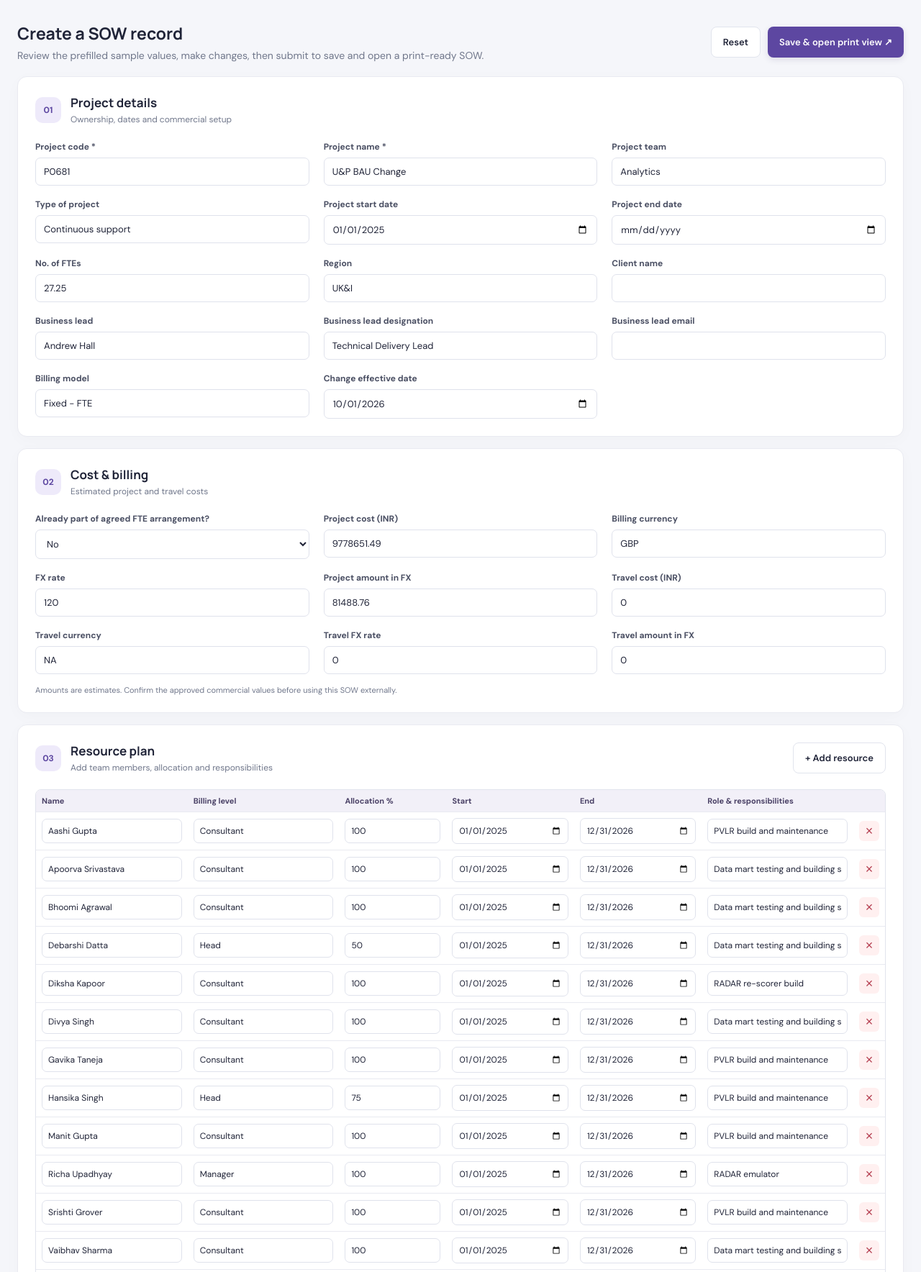
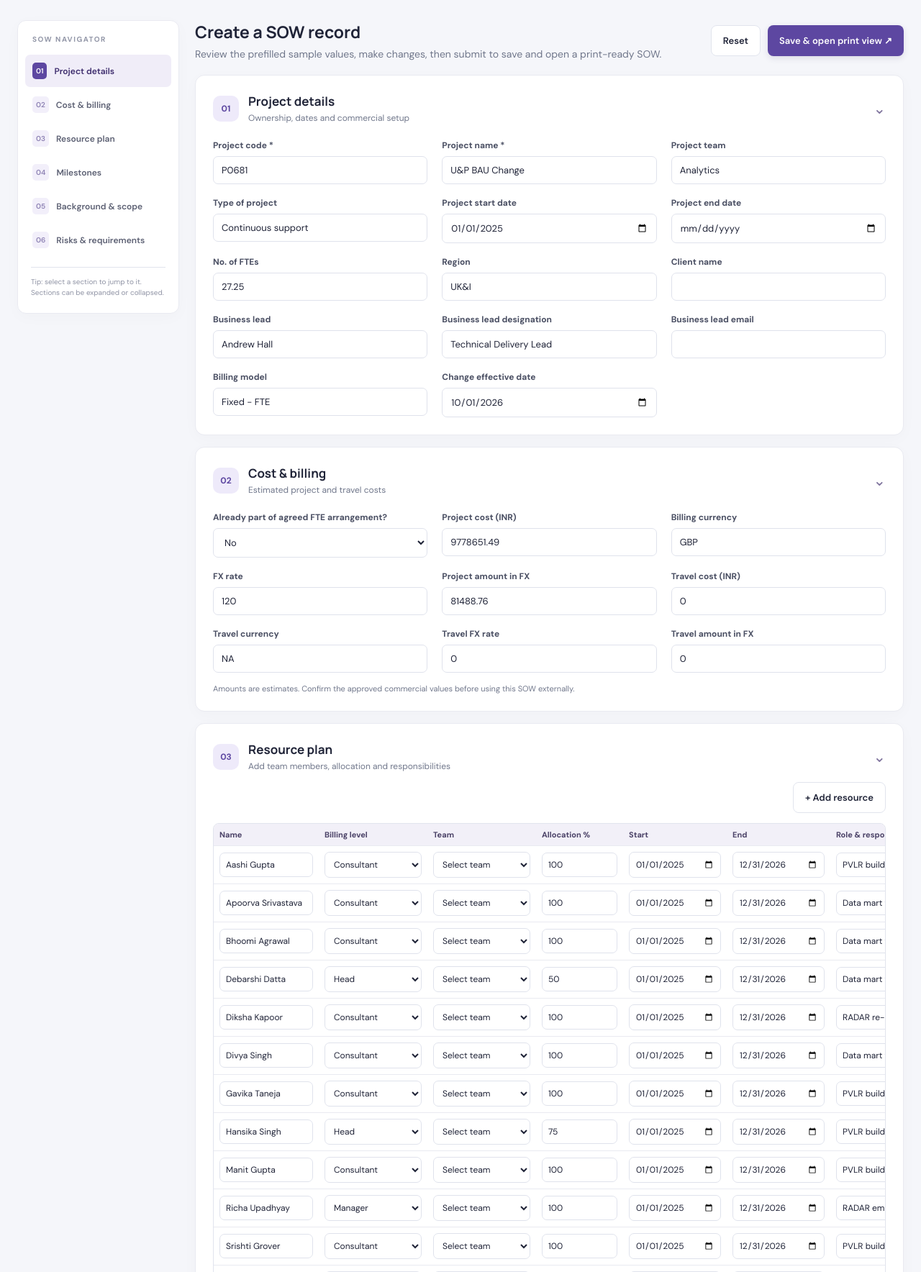
Before and after one commit to Rutiktorambe/GitIgnoreRepo, a Flask app: page / in a window 1280 px wide. Shown: the part 142-1910 px from the top of the page at 72% size. Run offline with Flask 3, Linux system fonts and the light colour scheme.

Commit message:
version-2.0

```diff
--- a/SOW/Version-1/app.py
+++ b/SOW/Version-1/app.py
@@ -80,6 +80,7 @@ class SowResource(db.Model):
     project_id = db.Column(db.Integer, db.ForeignKey("sow_projects.id"), nullable=False)
     name = db.Column(db.String(150), nullable=False)
     billing_level = db.Column(db.String(100))
+    team = db.Column(db.String(100))
     allocation_percent = db.Column(db.Numeric(6, 2), default=100)
     start_date = db.Column(db.Date)
     end_date = db.Column(db.Date)
@@ -254,6 +255,7 @@ def create_project():
 
         resource_names = request.form.getlist("resource_name[]")
         levels = request.form.getlist("resource_level[]")
+        teams = request.form.getlist("resource_team[]")
         allocations = request.form.getlist("resource_allocation[]")
         starts = request.form.getlist("resource_start[]")
         ends = request.form.getlist("resource_end[]")
@@ -264,6 +266,7 @@ def create_project():
             project.resources.append(SowResource(
                 name=name.strip(),
                 billing_level=levels[i] if i < len(levels) else "",
+                team=teams[i] if i < len(teams) else "",
                 allocation_percent=parse_decimal(allocations[i] if i < len(allocations) else "100"),
                 start_date=parse_date(starts[i] if i < len(starts) else ""),
                 end_date=parse_date(ends[i] if i < len(ends) else ""),
--- a/SOW/Version-1/static/app.js
+++ b/SOW/Version-1/static/app.js
@@ -11,4 +11,26 @@ document.addEventListener("DOMContentLoaded", () => {
     const button = event.target.closest(".remove-row");
     if (button) button.closest("tr").remove();
   });
+
+  // Section navigator: open the target section, scroll it into view, and mark active link.
+  const navLinks = [...document.querySelectorAll(".nav-link")];
+  navLinks.forEach((link) => {
+    link.addEventListener("click", () => {
+      const target = document.querySelector(link.getAttribute("href"));
+      if (target && target.tagName.toLowerCase() === "details") target.open = true;
+      navLinks.forEach((item) => item.classList.toggle("active", item === link));
+    });
+  });
+
+  // Keep the navigator highlight in sync with the section nearest the viewport.
+  const sections = [...document.querySelectorAll("details.collapsible")];
+  if ("IntersectionObserver" in window) {
+    const observer = new IntersectionObserver((entries) => {
+      const visible = entries.filter((entry) => entry.isIntersecting)
+        .sort((a, b) => b.intersectionRatio - a.intersectionRatio)[0];
+      if (visible) navLinks.forEach((link) =>
+        link.classList.toggle("active", link.getAttribute("href") === "#" + visible.target.id));
+    }, { rootMargin: "-15% 0px -65% 0px", threshold: [0, 0.1, 0.25] });
+    sections.forEach((section) => observer.observe(section));
+  }
 });
--- a/SOW/Version-1/static/style.css
+++ b/SOW/Version-1/static/style.css
@@ -6,3 +6,26 @@
 @media(max-width:520px){.grid,.doc-grid{grid-template-columns:1fr}.container{padding:0 12px}.bottom-submit{align-items:stretch;flex-direction:column}.bottom-submit .btn{width:100%}.print-body{padding:0}.document{padding:20px 14px}.doc-header h1{font-size:22px}.doc-table{min-width:650px}.doc-section:has(.doc-table){overflow-x:auto}}
 @page{size:A4 landscape;margin:12mm}
 @media print{body,.print-body{background:white;padding:0;font-size:11px}.no-print{display:none!important}.document{max-width:none;padding:0;margin:0;box-shadow:none}.doc-header{margin-bottom:15px}.doc-header h1{font-size:22px}.doc-section{margin:16px 0;break-inside:auto}.doc-section h2{break-after:avoid}.doc-table{font-size:9px}.doc-table th,.doc-table td{padding:5px}.doc-grid{grid-template-columns:repeat(3,minmax(0,1fr))}.doc-field{padding:6px}.doc-copy{break-inside:avoid}.doc-footer{font-size:9px}}
+
+/* Collapsible sections and in-page navigator */
+.workspace-layout{max-width:1500px;margin:28px auto;display:grid;grid-template-columns:225px minmax(0,1fr);gap:22px;align-items:start;padding:0 24px}
+.workspace-layout .container{max-width:none;margin:0;padding:0;min-width:0}
+.section-nav{position:sticky;top:20px;background:#fff;border:1px solid #e9eaf1;border-radius:12px;padding:16px 10px;box-shadow:0 5px 22px #27233b06}
+.nav-title{font-size:10px;letter-spacing:1.5px;font-weight:800;color:#9296a7;padding:3px 10px 13px}
+.nav-link{display:flex;align-items:center;gap:10px;text-decoration:none;color:#5c6073;font-size:12px;font-weight:600;padding:11px 10px;border-radius:7px;margin:2px 0}
+.nav-link span{font-size:10px;color:#8e83b4;background:#f2effa;border-radius:5px;padding:5px}
+.nav-link:hover,.nav-link.active{background:#f0edf8;color:#3d2c6d}
+.nav-link.active span{background:#5d47a1;color:#fff}
+.nav-note{margin:15px 8px 5px;padding-top:12px;border-top:1px solid var(--line);font-size:10px;line-height:1.5;color:#9094a5}
+details.collapsible{scroll-margin-top:18px}
+details.collapsible>summary{list-style:none;cursor:pointer;user-select:none}
+details.collapsible>summary::-webkit-details-marker{display:none}
+details.collapsible>summary .collapse-indicator{margin-left:auto;font-size:21px;color:#7d729c;transition:transform .2s}
+details.collapsible:not([open])>summary{margin-bottom:0}
+details.collapsible:not([open])>summary .collapse-indicator{transform:rotate(-90deg)}
+details.collapsible[open]>summary{margin-bottom:22px}
+.section-tools{display:flex;justify-content:flex-end;margin:-8px 0 14px}
+#resources-table select,#milestones-table select{min-width:135px;padding:8px;font-size:12px}
+@media(max-width:1000px){.workspace-layout{grid-template-columns:1fr;margin:20px auto}.section-nav{position:static;display:flex;flex-wrap:wrap;gap:3px;padding:12px}.nav-title{width:100%;padding-bottom:5px}.nav-link{flex:1 1 140px}.nav-note{display:none}}
+@media(max-width:600px){.workspace-layout{padding:0 12px}.nav-link{flex:1 1 120px}.section-heading{align-items:flex-start}.section-heading h3{font-size:15px}}
+@media print{.workspace-layout{display:block;max-width:none;margin:0;padding:0}.section-nav{display:none}}
--- a/SOW/Version-1/templates/form.html
+++ b/SOW/Version-1/templates/form.html
@@ -12,14 +12,25 @@
   <div><div class="eyebrow">PROJECT OPERATIONS</div><h1>Statement of Work</h1><p>Project setup, resource planning and billing details</p></div>
   <div class="top-actions"><span class="status-dot"></span> Draft workspace</div>
 </header>
-<main class="container">
+<div class="workspace-layout">
+  <aside class="section-nav" aria-label="SOW section navigator">
+    <div class="nav-title">SOW NAVIGATOR</div>
+    <a href="#project-details" class="nav-link active"><span>01</span> Project details</a>
+    <a href="#cost-billing" class="nav-link"><span>02</span> Cost &amp; billing</a>
+    <a href="#resource-plan" class="nav-link"><span>03</span> Resource plan</a>
+    <a href="#milestones" class="nav-link"><span>04</span> Milestones</a>
+    <a href="#scope" class="nav-link"><span>05</span> Background &amp; scope</a>
+    <a href="#risks" class="nav-link"><span>06</span> Risks &amp; requirements</a>
+    <div class="nav-note">Tip: select a section to jump to it. Sections can be expanded or collapsed.</div>
+  </aside>
+  <main class="container">
   {% with messages = get_flashed_messages(with_categories=true) %}{% for category, message in messages %}
     <div class="alert">{{ message }}</div>
   {% endfor %}{% endwith %}
   <form action="{{ url_for('create_project') }}" method="post" id="sow-form">
     <div class="intro-row"><div><h2>Create a SOW record</h2><p>Review the prefilled sample values, make changes, then submit to save and open a print-ready SOW.</p></div><div class="form-actions"><button type="reset" class="btn btn-light">Reset</button><button type="submit" class="btn btn-primary">Save &amp; open print view ↗</button></div></div>
 
-    <section class="panel"><div class="section-heading"><span class="section-number">01</span><div><h3>Project details</h3><p>Ownership, dates and commercial setup</p></div></div>
+    <details class="panel collapsible" id="project-details" open><summary class="section-heading"><span class="section-number">01</span><div><h3>Project details</h3><p>Ownership, dates and commercial setup</p></div><span class="collapse-indicator">⌄</span></summary>
       <div class="grid">
         <label>Project code *<input required name="project_code" value="{{ data.project_code }}"></label>
         <label>Project name *<input required name="project_name" value="{{ data.project_name }}"></label>
@@ -36,9 +47,9 @@
         <label>Billing model<input name="billing_model" value="{{ data.billing_model }}"></label>
         <label>Change effective date<input type="date" name="change_effective_date" value="{{ data.change_effective_date }}"></label>
       </div>
-    </section>
+    </details>
 
-    <section class="panel"><div class="section-heading"><span class="section-number">02</span><div><h3>Cost &amp; billing</h3><p>Estimated project and travel costs</p></div></div>
+    <details class="panel collapsible" id="cost-billing" open><summary class="section-heading"><span class="section-number">02</span><div><h3>Cost &amp; billing</h3><p>Estimated project and travel costs</p></div><span class="collapse-indicator">⌄</span></summary>
       <div class="grid">
         <label>Already part of agreed FTE arrangement?
           <select name="already_agreed_fte"><option {% if data.already_agreed_fte == 'No' %}selected{% endif %}>No</option><option {% if data.already_agreed_fte == 'Yes' %}selected{% endif %}>Yes</option></select>
@@ -53,34 +64,36 @@
         <label>Travel amount in FX<input type="number" step="0.01" name="travel_cost_fx" value="{{ data.travel_cost_fx }}"></label>
       </div>
       <p class="hint">Amounts are estimates. Confirm the approved commercial values before using this SOW externally.</p>
-    </section>
+    </details>
 
-    <section class="panel"><div class="section-heading"><span class="section-number">03</span><div><h3>Resource plan</h3><p>Add team members, allocation and responsibilities</p></div><button type="button" class="btn btn-light push" id="add-resource">+ Add resource</button></div>
-      <div class="table-wrap"><table id="resources-table"><thead><tr><th>Name</th><th>Billing level</th><th>Allocation %</th><th>Start</th><th>End</th><th>Role &amp; responsibilities</th><th></th></tr></thead><tbody>
+    <details class="panel collapsible" id="resource-plan" open><summary class="section-heading"><span class="section-number">03</span><div><h3>Resource plan</h3><p>Add team members, allocation and responsibilities</p></div><span class="collapse-indicator">⌄</span></summary>
+      <div class="section-tools"><button type="button" class="btn btn-light" id="add-resource">+ Add resource</button></div>
+      <div class="table-wrap"><table id="resources-table"><thead><tr><th>Name</th><th>Billing level</th><th>Team</th><th>Allocation %</th><th>Start</th><th>End</th><th>Role &amp; responsibilities</th><th></th></tr></thead><tbody>
       {% for r in resources %}<tr>
-        <td><input name="resource_name[]" value="{{ r[0] }}" aria-label="Resource name"></td><td><input name="resource_level[]" value="{{ r[1] }}" aria-label="Billing level"></td><td><input type="number" min="0" max="100" step="0.01" name="resource_allocation[]" value="{{ r[2] }}" aria-label="Allocation percent"></td><td><input type="date" name="resource_start[]" value="{{ r[3] }}" aria-label="Resource start"></td><td><input type="date" name="resource_end[]" value="{{ r[4] }}" aria-label="Resource end"></td><td><input name="resource_responsibilities[]" value="{{ r[5] }}" aria-label="Responsibilities"></td><td><button type="button" class="remove-row" aria-label="Remove resource">×</button></td>
+        <td><input name="resource_name[]" value="{{ r[0] }}" aria-label="Resource name"></td><td><select name="resource_level[]" aria-label="Billing level"><option value="">Select level</option>{% for level in ['Consultant','Head','Manager','Senior Consultant','Analyst'] %}<option value="{{ level }}" {% if r[1] == level %}selected{% endif %}>{{ level }}</option>{% endfor %}</select></td><td><select name="resource_team[]" aria-label="Team"><option value="">Select team</option>{% for team in ['PVLR','RADAR','Risk Modeling','Data Mart','Pricing','Transformation','Other'] %}<option value="{{ team }}" {% if r[6]|default('') == team %}selected{% endif %}>{{ team }}</option>{% endfor %}</select></td><td><input type="number" min="0" max="100" step="0.01" name="resource_allocation[]" value="{{ r[2] }}" aria-label="Allocation percent"></td><td><input type="date" name="resource_start[]" value="{{ r[3] }}" aria-label="Resource start"></td><td><input type="date" name="resource_end[]" value="{{ r[4] }}" aria-label="Resource end"></td><td><input name="resource_responsibilities[]" value="{{ r[5] }}" aria-label="Responsibilities"></td><td><button type="button" class="remove-row" aria-label="Remove resource">×</button></td>
       </tr>{% endfor %}
       </tbody></table></div>
-    </section>
+    </details>
 
-    <section class="panel"><div class="section-heading"><span class="section-number">04</span><div><h3>Milestones &amp; activities</h3><p>Planning, delivery activities and documentation</p></div><button type="button" class="btn btn-light push" id="add-milestone">+ Add milestone</button></div>
+    <details class="panel collapsible" id="milestones" open><summary class="section-heading"><span class="section-number">04</span><div><h3>Milestones &amp; activities</h3><p>Planning, delivery activities and documentation</p></div><span class="collapse-indicator">⌄</span></summary>
+      <div class="section-tools"><button type="button" class="btn btn-light" id="add-milestone">+ Add milestone</button></div>
       <div class="table-wrap"><table id="milestones-table"><thead><tr><th>Milestone</th><th>Action points</th><th>Start date</th><th>End date</th><th>Description</th><th></th></tr></thead><tbody>
       {% for m in milestones %}<tr>
         <td><input name="milestone_name[]" value="{{ m[0] }}" aria-label="Milestone"></td><td><input type="number" min="0" name="milestone_points[]" value="{{ m[1] }}" aria-label="Action points"></td><td><input type="date" name="milestone_start[]" value="{{ m[2] }}" aria-label="Milestone start"></td><td><input type="date" name="milestone_end[]" value="{{ m[3] }}" aria-label="Milestone end"></td><td><input name="milestone_description[]" value="{{ m[4] }}" aria-label="Description"></td><td><button type="button" class="remove-row" aria-label="Remove milestone">×</button></td>
       </tr>{% endfor %}
       </tbody></table></div>
-    </section>
+    </details>
 
-    <section class="panel"><div class="section-heading"><span class="section-number">05</span><div><h3>Background &amp; scope</h3><p>Business context and delivery boundaries</p></div></div>
+    <details class="panel collapsible" id="scope" open><summary class="section-heading"><span class="section-number">05</span><div><h3>Background &amp; scope</h3><p>Business context and delivery boundaries</p></div><span class="collapse-indicator">⌄</span></summary>
       <div class="stack">
         <label>Executive summary<textarea name="executive_summary" rows="3">{{ data.executive_summary }}</textarea></label>
         <label>Background<textarea name="background" rows="5">{{ data.background }}</textarea></label>
         <label>In scope<textarea name="in_scope" rows="5">{{ data.in_scope }}</textarea><small>Use a new line for each item.</small></label>
         <label>Out of scope<textarea name="out_of_scope" rows="3">{{ data.out_of_scope }}</textarea></label>
       </div>
-    </section>
+    </details>
 
-    <section class="panel"><div class="section-heading"><span class="section-number">06</span><div><h3>Risks, skills &amp; software</h3><p>Dependencies and delivery requirements</p></div></div>
+    <details class="panel collapsible" id="risks" open><summary class="section-heading"><span class="section-number">06</span><div><h3>Risks, skills &amp; software</h3><p>Dependencies and delivery requirements</p></div><span class="collapse-indicator">⌄</span></summary>
       <div class="stack">
         <label>Dependencies &amp; risks<textarea name="dependencies_risks" rows="5">{{ data.dependencies_risks }}</textarea></label>
         <label>Required skills<textarea name="required_skills" rows="5">{{ data.required_skills }}</textarea></label>
@@ -88,13 +101,14 @@
         <label>Other notes<textarea name="other_notes" rows="4">{{ data.other_notes }}</textarea></label>
         <label>Declarations<textarea name="declarations" rows="4">{{ data.declarations }}</textarea></label>
       </div>
-    </section>
+    </details>
     <div class="bottom-submit"><span>Submitting saves the record and opens the printable document.</span><button type="submit" class="btn btn-primary">Save SOW &amp; Print ↗</button></div>
   </form>
   <footer>Internal SOW workspace · Demo data is prefilled from the reference screenshots</footer>
 </main>
+</div>
 <template id="resource-row-template"><tr>
-  <td><input name="resource_name[]" aria-label="Resource name" placeholder="Full name"></td><td><input name="resource_level[]" aria-label="Billing level" placeholder="Consultant"></td><td><input type="number" min="0" max="100" step="0.01" name="resource_allocation[]" value="100" aria-label="Allocation percent"></td><td><input type="date" name="resource_start[]" aria-label="Resource start"></td><td><input type="date" name="resource_end[]" aria-label="Resource end"></td><td><input name="resource_responsibilities[]" aria-label="Responsibilities" placeholder="Role and responsibilities"></td><td><button type="button" class="remove-row" aria-label="Remove resource">×</button></td>
+  <td><input name="resource_name[]" aria-label="Resource name" placeholder="Full name"></td><td><select name="resource_level[]" aria-label="Billing level"><option value="">Select level</option><option>Consultant</option><option>Head</option><option>Manager</option><option>Senior Consultant</option><option>Analyst</option></select></td><td><select name="resource_team[]" aria-label="Team"><option value="">Select team</option><option>PVLR</option><option>RADAR</option><option>Risk Modeling</option><option>Data Mart</option><option>Pricing</option><option>Transformation</option><option>Other</option></select></td><td><input type="number" min="0" max="100" step="0.01" name="resource_allocation[]" value="100" aria-label="Allocation percent"></td><td><input type="date" name="resource_start[]" aria-label="Resource start"></td><td><input type="date" name="resource_end[]" aria-label="Resource end"></td><td><input name="resource_responsibilities[]" aria-label="Responsibilities" placeholder="Role and responsibilities"></td><td><button type="button" class="remove-row" aria-label="Remove resource">×</button></td>
 </tr></template>
 <template id="milestone-row-template"><tr>
   <td><input name="milestone_name[]" aria-label="Milestone" placeholder="Milestone name"></td><td><input type="number" min="0" name="milestone_points[]" value="1" aria-label="Action points"></td><td><input type="date" name="milestone_start[]" aria-label="Milestone start"></td><td><input type="date" name="milestone_end[]" aria-label="Milestone end"></td><td><input name="milestone_description[]" aria-label="Description" placeholder="Description"></td><td><button type="button" class="remove-row" aria-label="Remove milestone">×</button></td>
--- a/SOW/Version-1/templates/print.html
+++ b/SOW/Version-1/templates/print.html
@@ -13,8 +13,8 @@
     <tr><td>Project</td><td>Cost per month</td><td>{{ project.project_cost_inr or '—' }}</td><td>{{ project.billing_currency or '—' }}</td><td>{{ project.fx_rate or '—' }}</td><td>{{ project.project_cost_fx or '—' }}</td></tr>
     <tr><td>Travel</td><td>As applicable</td><td>{{ project.travel_cost_inr or '—' }}</td><td>{{ project.travel_currency or '—' }}</td><td>{{ project.travel_fx_rate or '—' }}</td><td>{{ project.travel_cost_fx or '—' }}</td></tr>
   </tbody></table><p class="muted">Already part of an agreed FTE arrangement: <strong>{{ project.already_agreed_fte or '—' }}</strong></p></section>
-  <section class="doc-section"><h2>03 · Resource plan</h2><table class="doc-table"><thead><tr><th>Name</th><th>Billing level</th><th>Allocation</th><th>Start date</th><th>End date</th><th>Role &amp; responsibilities</th></tr></thead><tbody>
-  {% for r in project.resources %}<tr><td>{{ r.name }}</td><td>{{ r.billing_level or '—' }}</td><td>{{ r.allocation_percent or 0 }}%</td><td>{{ r.start_date or '—' }}</td><td>{{ r.end_date or '—' }}</td><td>{{ r.responsibilities or '—' }}</td></tr>{% else %}<tr><td colspan="6">No resources provided.</td></tr>{% endfor %}
+  <section class="doc-section"><h2>03 · Resource plan</h2><table class="doc-table"><thead><tr><th>Name</th><th>Billing level</th><th>Team</th><th>Allocation</th><th>Start date</th><th>End date</th><th>Role &amp; responsibilities</th></tr></thead><tbody>
+  {% for r in project.resources %}<tr><td>{{ r.name }}</td><td>{{ r.billing_level or '—' }}</td><td>{{ r.team or '—' }}</td><td>{{ r.allocation_percent or 0 }}%</td><td>{{ r.start_date or '—' }}</td><td>{{ r.end_date or '—' }}</td><td>{{ r.responsibilities or '—' }}</td></tr>{% else %}<tr><td colspan="7">No resources provided.</td></tr>{% endfor %}
   </tbody></table></section>
   <section class="doc-section"><h2>04 · Milestones &amp; activities</h2><table class="doc-table"><thead><tr><th>Milestone</th><th>Action points</th><th>Start date</th><th>End date</th><th>Description</th></tr></thead><tbody>
   {% for m in project.milestones %}<tr><td>{{ m.milestone }}</td><td>{{ m.action_points }}</td><td>{{ m.start_date or '—' }}</td><td>{{ m.end_date or '—' }}</td><td>{{ m.description or '—' }}</td></tr>{% else %}<tr><td colspan="5">No milestones provided.</td></tr>{% endfor %}
```
Also changed, not shown: SOW/Version-1/seed_demo.py (added, +57 -0 lines), SOW/Version-1/README.md, SOW/Version-1/instance/sow_demo.db, SOW/instance/sow_demo.db (deleted).
